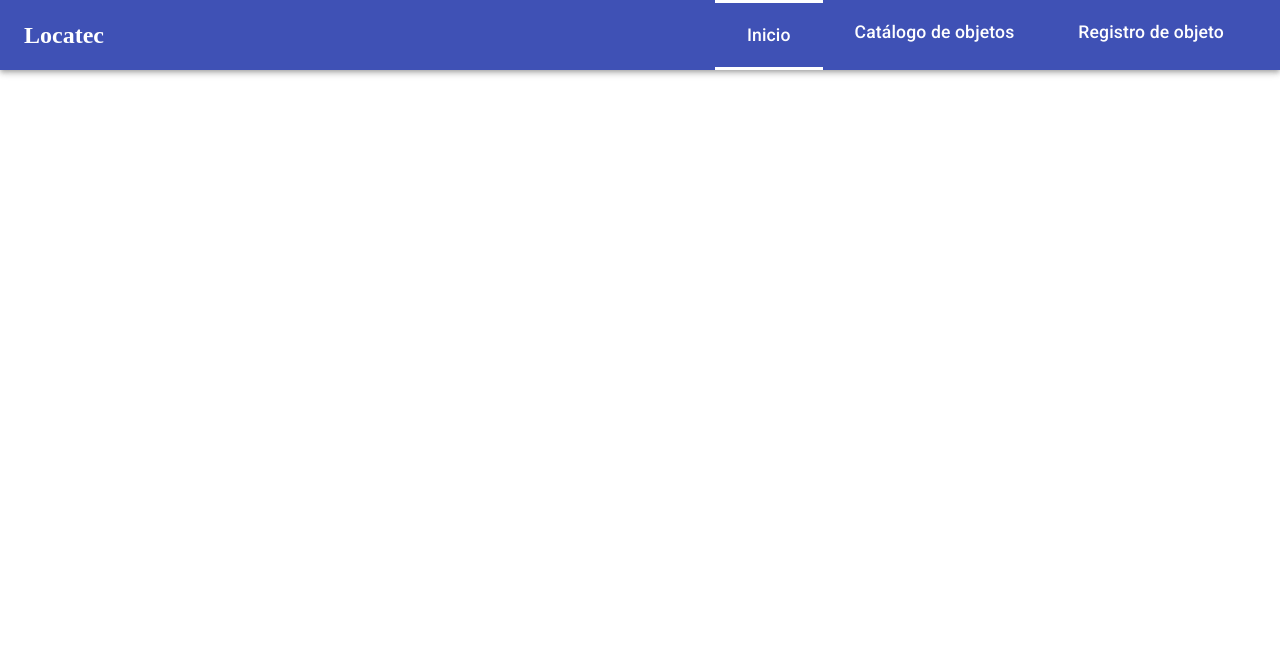
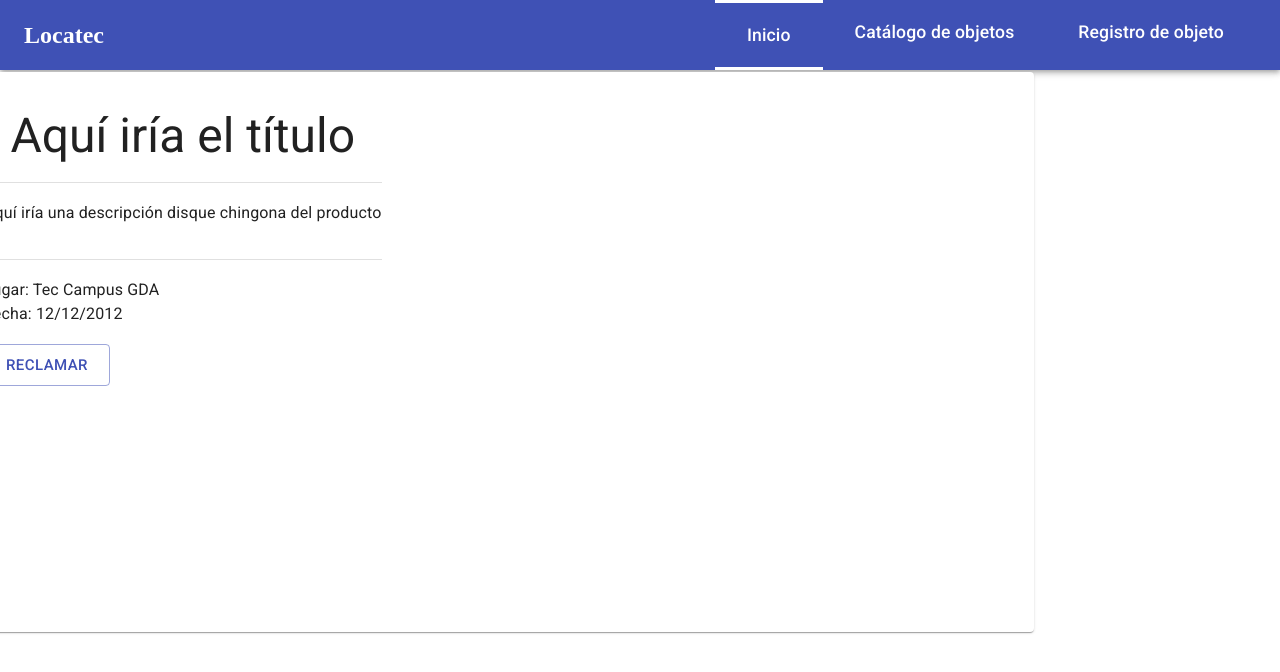
Before and after one commit to obravocedillo/Locatec, a React (Create React App) app: page /Details in a window 1280 px wide. Before the commit this address led to /Home. Shown: the top 672 px of the page. Built offline with nearby package versions, Linux system fonts and the light colour scheme.

Commit message:
Página de details primera versión en front
Signed-off-by: Kenshex7 <hector12x13@gmail.com>

```diff
--- a/src/App.js
+++ b/src/App.js
@@ -13,6 +13,11 @@ const Home = (
 const Catalog = (
   lazy(() => (
     import('./Components/Catalog')
+  ))
+)
+const Details = (
+  lazy(() => (
+    import('./Components/Details')
   ))
 )
 
@@ -49,6 +54,9 @@ class App extends React.Component{
                 <Route path="/Catalog">
                   <Catalog/>
                 </Route>
+                <Route path="/Details">
+                  <Details/>
+                </Route>
                 <Redirect to="/Home"/>
               </Switch>
             </Router>
--- a/src/Components/Catalog.jsx
+++ b/src/Components/Catalog.jsx
@@ -36,7 +36,6 @@ class Catalog extends Component{
                 <Grid container spacing={2} xl={11}>
                     <Grid item>
                         <OrderObjects>
-
                         </OrderObjects>
                     </Grid>
                     <Grid item>
--- /dev/null
+++ b/src/Components/Details.jsx
@@ -0,0 +1,53 @@
+import React, {Component} from 'react';
+import { LocatecContext } from '../Context/LocatecContext';
+import '../Style/Home.css'
+import Grid from '@material-ui/core/Grid';
+import NavBar from './NavBar';
+import ProductDescription from './ProductDescription'
+
+
+
+
+class Catalog extends Component{
+  //Consumir Context el cual se pasó en Appp.js.
+  static contextType = LocatecContext;
+
+  constructor(props){
+    super(props);
+    this.state = {
+
+    };
+  }
+
+  componentDidMount() {
+    //Usar Contexto definido, en este caso static contextType = LocatecContext;
+    const LocatecContext = this.context
+    console.log(LocatecContext.Locatec);
+  }
+
+  render() {
+    return (
+        <Grid container>
+            <NavBar xl={12}></NavBar>
+            <Grid item xl={12}>
+              <br/>
+              <br/>
+              <br/>
+              <br/>
+            </Grid>
+            <Grid container spacing={2}>
+                <Grid item xl={2}>
+                </Grid>
+                <Grid container spacing={2} xl={10}>
+                    <ProductDescription>
+
+                    </ProductDescription>
+                </Grid>
+            </Grid>
+        </Grid>
+
+    )
+  }
+}
+
+export default Catalog;
--- /dev/null
+++ b/src/Components/ProductDescription.jsx
@@ -0,0 +1,65 @@
+import React from 'react';
+import '../Style/Home.css';
+import { Typography, Grid, Button, Divider, Card, CardMedia } from '@material-ui/core';
+import { makeStyles } from '@material-ui/core/styles';
+
+const useStyles = makeStyles({
+    root: {
+      maxWidth: 300,
+    },
+    media: {
+      minHeight: '70vh',
+    }
+  });
+
+export default function ProductDescription() {
+    const classes=useStyles();
+    return (
+        <Card>
+            <Grid container >
+                <Grid item xl={6}>
+                <CardMedia
+                    className={classes.media}
+                    image={require("../Assets/stories.jpg")}
+                    title="Contemplative Reptile"
+                />
+                </Grid>
+                    <Grid container xl={6}>
+                        <Grid container xl={12}>
+                        <Grid item xl={1}>
+                        </Grid>
+                        <Grid container xl={10}>
+                            <Grid container xl={12}>
+                                <Grid item xl={1}>
+                                </Grid>
+                                <Grid item xl={10}>
+                                    <br/>
+                                    <br/>
+                                    <Typography align="center" variant="h3">
+                                    Aquí iría el título
+                                    </Typography>
+                                    <br/>
+                                    <Divider>
+                                    </Divider>
+                                    <br/>
+                                    <Typography paragraph={true}>
+                                    Aquí iría una descripción disque chingona del producto
+                                    </Typography>
+                                    <br/>
+                                    <Divider>
+                                    </Divider>
+                                    <br/>
+
+                                    <Typography>Lugar: Tec Campus GDA</Typography>
+                                    <Typography>Fecha: 12/12/2012</Typography>
+                                    <br/>
+                                    <Button variant="outlined" color="primary" size="large">Reclamar</Button>
+                                </Grid>
+                            </Grid>
+                        </Grid>
+                    </Grid>
+                </Grid>
+            </Grid>
+        </Card>
+    );
+}
```
Also changed, not shown: src/Style/Details.css (added).
